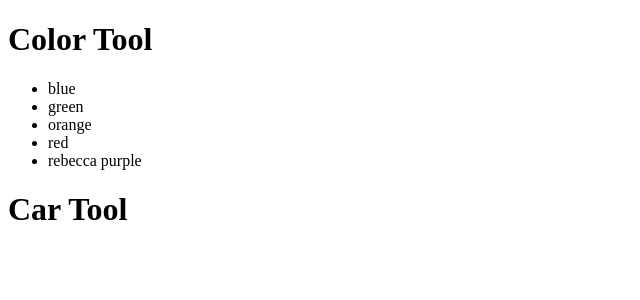
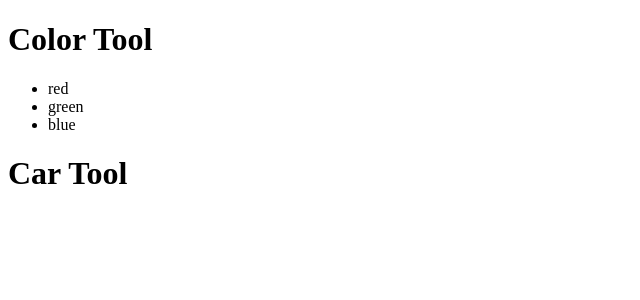
Before and after one commit to t4d-classes/bootcamp_09142020, a React (Create React App) app in the folder demo-app/: page / in a window 1280 px wide. Shown: the top 300 px of the page, without its empty margins (0-640 px from the left). Built offline with nearby package versions, Linux system fonts and the light colour scheme.

Commit message:
add exercise 3

```diff
--- a/demo-app/src/components/ColorTool.tsx
+++ b/demo-app/src/components/ColorTool.tsx
@@ -1,6 +1,14 @@
 import React from 'react';
 
+import { Color } from '../models/Color';
+
 export function ColorTool() {
+
+  const colors: Color[] = [
+    { id: 1, name: 'red', hexcode: 'ff0000' },
+    { id: 2, name: 'green', hexcode: '00ff00' },
+    { id: 3, name: 'blue', hexcode: '0000ff' },
+  ];
 
   return (
     <>
@@ -8,11 +16,9 @@ export function ColorTool() {
         <h1>Color Tool</h1>
       </header>
       <ul>
-        <li>blue</li>
-        <li>green</li>
-        <li>orange</li>
-        <li>red</li>
-        <li>rebecca purple</li>
+        {colors.map(
+          color => <li key={color.id}>{color.name}</li>
+        )}
       </ul>
     </>
   );
--- /dev/null
+++ b/demo-app/src/models/Color.ts
@@ -0,0 +1,8 @@
+
+// very first typescript code in the class...
+
+export type Color = {
+  id: number;
+  name: string;
+  hexcode: string;
+};
```
Also changed, not shown: demo-app/exercises/exercise-3.md (added, +7 -0 lines).
